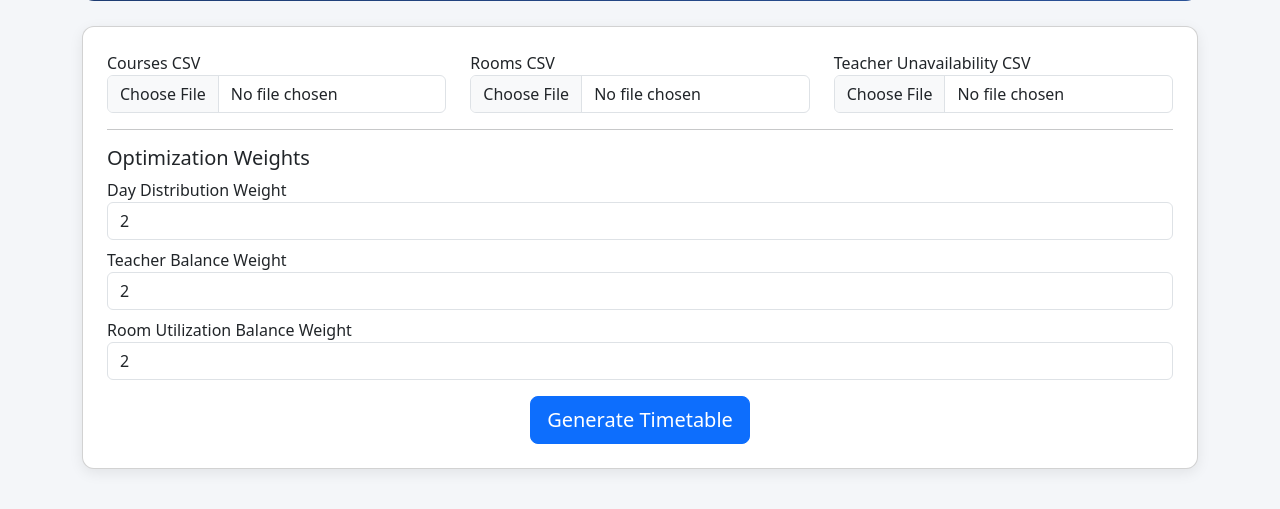
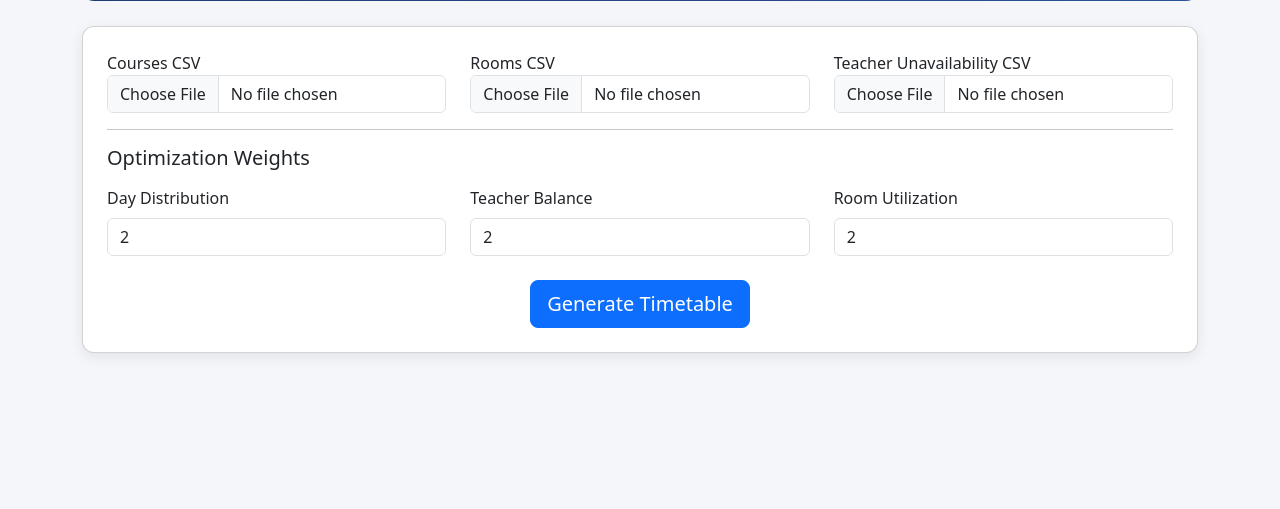
Before and after one commit to Harsha30012005/Intelligent-Academic-Timetable-Scheduling-System, a Flask app: page /dashboard in a window 1280 px wide. Shown: the part 175-684 px from the top of the page. Run offline with Flask 2, Linux system fonts and the light colour scheme.

Commit message:
commit all

```diff
--- a/app.py
+++ b/app.py
@@ -5,6 +5,12 @@ from reportlab.platypus import SimpleDocTemplate, Table
 from reportlab.lib.pagesizes import A4
 
 from engine import generate_timetable
+
+from reportlab.platypus import SimpleDocTemplate, Table, TableStyle, Paragraph, Spacer
+from reportlab.lib import colors
+from reportlab.lib.styles import getSampleStyleSheet
+from reportlab.lib.pagesizes import A4
+from reportlab.lib.units import inch
 
 app = Flask(__name__)
 
@@ -199,8 +205,17 @@ def download_excel():
 # PDF DOWNLOAD
 # ----------------------------
 
+# from reportlab.platypus import SimpleDocTemplate, Table, TableStyle, Paragraph, Spacer
+# from reportlab.lib import colors
+# from reportlab.lib.styles import getSampleStyleSheet
+# from reportlab.lib.pagesizes import A4
+# from reportlab.lib.units import inch
+
+
 @app.route("/download_pdf")
 def download_pdf():
+
+    global latest_timetable
 
     if latest_timetable is None:
         return "Generate timetable first."
@@ -208,29 +223,65 @@ def download_pdf():
     buffer = io.BytesIO()
     doc = SimpleDocTemplate(buffer, pagesize=A4)
 
-    header = ["Day"] + [f"Slot{i}" for i in range(1, SLOTS_PER_DAY + 1)]
-    table_data = [header]
+    elements = []
+
+    styles = getSampleStyleSheet()
+
+    # -------------------------
+    # Title
+    # -------------------------
+    title = Paragraph("<b>Intelligent Academic Timetable</b>", styles["Title"])
+    elements.append(title)
+    elements.append(Spacer(1, 0.3 * inch))
+
+    # -------------------------
+    # Table Header
+    # -------------------------
+    table_data = [["Day", "Slot 1", "Slot 2", "Slot 3", "Slot 4", "Slot 5"]]
 
     for day, slots in latest_timetable.items():
+
         row = [day]
 
-        for slot in range(1, SLOTS_PER_DAY + 1):
+        for slot in range(1, 6):
             cell = []
             for room, course in slots[slot].items():
                 if course:
-                    cell.append(f"{room}:{course['code']}")
+                    cell.append(f"{room}: {course['code']} ({course['batch']})")
 
             row.append("\n".join(cell))
 
         table_data.append(row)
 
-    table = Table(table_data)
-    doc.build([table])
+    table = Table(table_data, repeatRows=1)
+
+    # -------------------------
+    # Styling
+    # -------------------------
+    table.setStyle(TableStyle([
+        ('BACKGROUND', (0, 0), (-1, 0), colors.darkblue),
+        ('TEXTCOLOR', (0, 0), (-1, 0), colors.white),
+
+        ('ALIGN', (0, 0), (-1, -1), 'CENTER'),
+        ('VALIGN', (0, 0), (-1, -1), 'MIDDLE'),
+
+        ('GRID', (0, 0), (-1, -1), 0.5, colors.grey),
+
+        ('FONTNAME', (0, 0), (-1, -1), 'Helvetica'),
+        ('FONTSIZE', (0, 0), (-1, -1), 8),
+
+        ('ROWHEIGHT', (0, 1), (-1, -1), 40)
+    ]))
+
+    elements.append(table)
+
+    doc.build(elements)
+
     buffer.seek(0)
 
     return send_file(
         buffer,
-        download_name="timetable.pdf",
+        download_name="Intelligent_Timetable.pdf",
         as_attachment=True
     )
 
--- a/templates/dashboard.html
+++ b/templates/dashboard.html
@@ -81,16 +81,31 @@
 
 <hr>
 
-<h5>Optimization Weights</h5>
+<h5 class="mb-3">Optimization Weights</h5>
 
-<label>Day Distribution Weight</label>
-<input type="number" name="day_balance" value="2" class="form-control mb-2">
+<div class="row">
 
-<label>Teacher Balance Weight</label>
-<input type="number" name="teacher_balance" value="2" class="form-control mb-2">
+    <div class="col-md-4">
+        <label class="form-label">Day Distribution</label>
+        <input type="number" name="day_balance" value="2"
+               class="form-control">
+    </div>
 
-<label>Room Utilization Balance Weight</label>
-<input type="number" name="room_balance" value="2" class="form-control mb-3">
+    <div class="col-md-4">
+        <label class="form-label">Teacher Balance</label>
+        <input type="number" name="teacher_balance" value="2"
+               class="form-control">
+    </div>
+
+    <div class="col-md-4">
+        <label class="form-label">Room Utilization</label>
+        <input type="number" name="room_balance" value="2"
+               class="form-control">
+    </div>
+
+</div>
+
+<br>
 
 <div class="text-center">
 <button class="btn btn-primary btn-lg">Generate Timetable</button>
```
Also changed, not shown: README.md.
